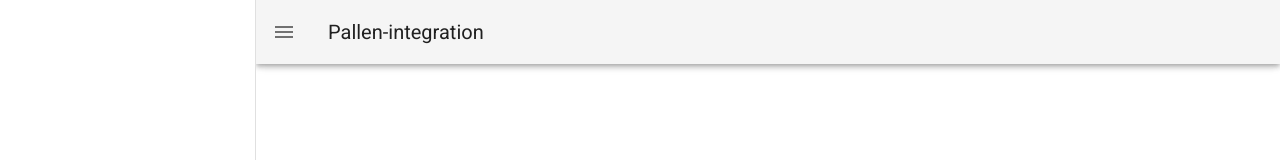
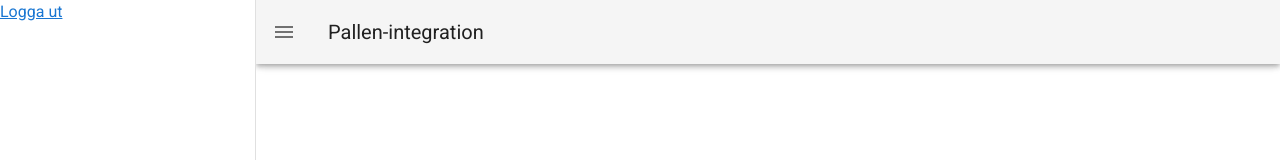
Before and after one commit to TomasMagnusson/pallen-integration, a Vue app: page / in a window 1280 px wide. Both pictures are taken after a click on the button 28 px from the left and 32 px from the top of the page. Shown: the top 160 px of the page. Built offline with nearby package versions, Linux system fonts and the light colour scheme; no server answers.

Commit message:
testing logout function

```diff
--- a/src/App.vue
+++ b/src/App.vue
@@ -2,6 +2,7 @@
   <v-app id="inspire">
     <v-navigation-drawer v-model="drawer" app>
       <!--  -->
+      <a href="/.auth/logout?post_logout_redirect_uri=www.google.com">Logga ut</a>
     </v-navigation-drawer>
 
     <v-app-bar app>
```
